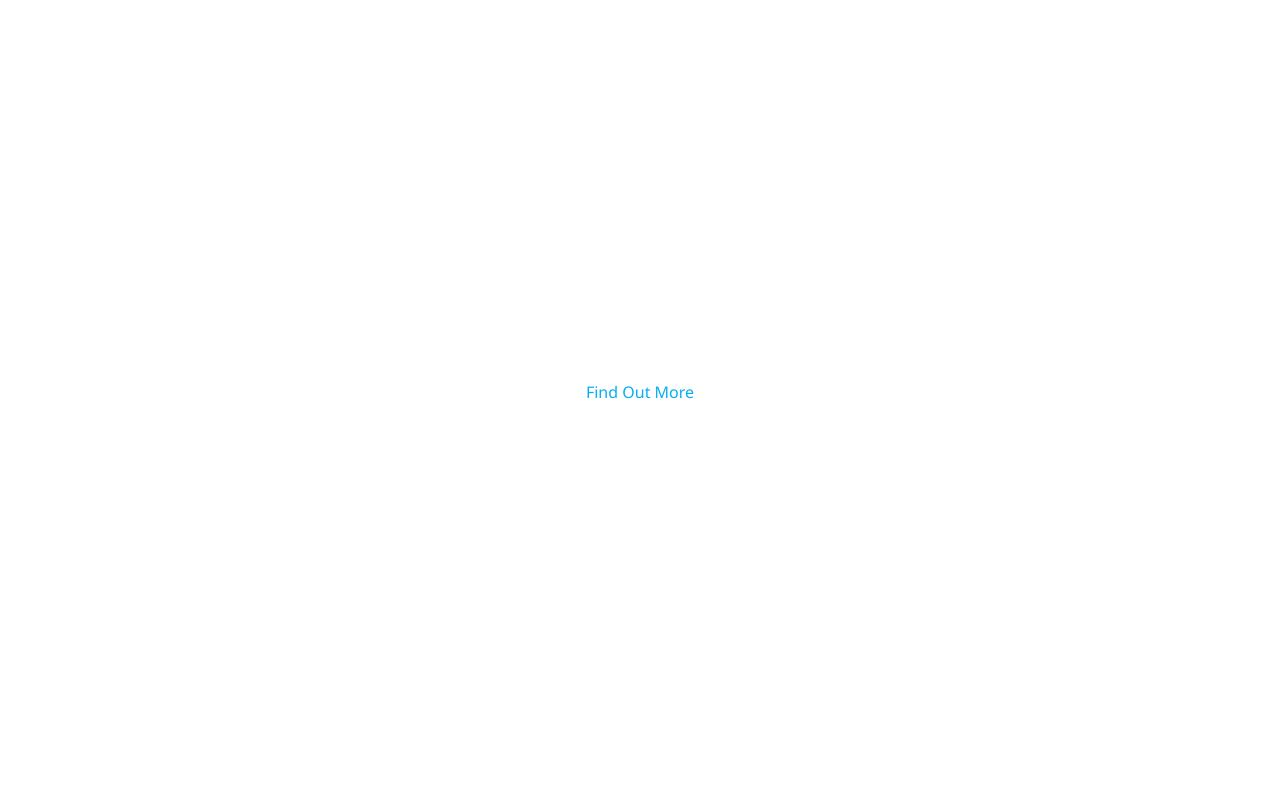
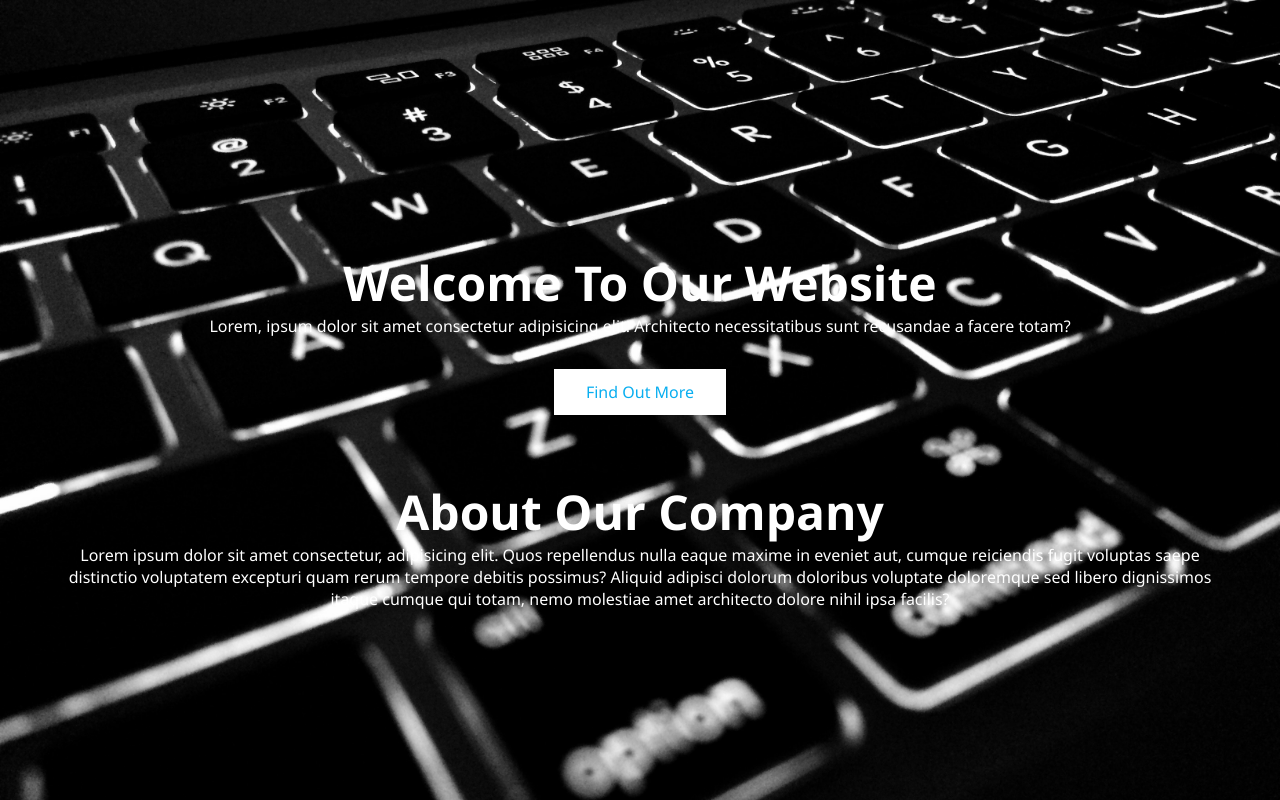
Before and after one commit to antonioislander/media_queries_solution, a plain HTML site: page index.html in a window 1280 px wide. Drawn offline with Linux system fonts and the light colour scheme; the site is published under a folder, as on GitHub Pages, so addresses that start at the root find nothing.

Commit message:
Update index.html

```diff
--- a/index.html
+++ b/index.html
@@ -30,7 +30,7 @@
         - all text should place to center
     */
     #container {
-        background: url("/image/image_1.jpg") no-repeat center center/cover;
+        background: url("image/image_1.jpg") no-repeat center center/cover;
         height: 100vh;
         padding: 250px 2rem 2rem 2rem;
         text-align: center;
```
